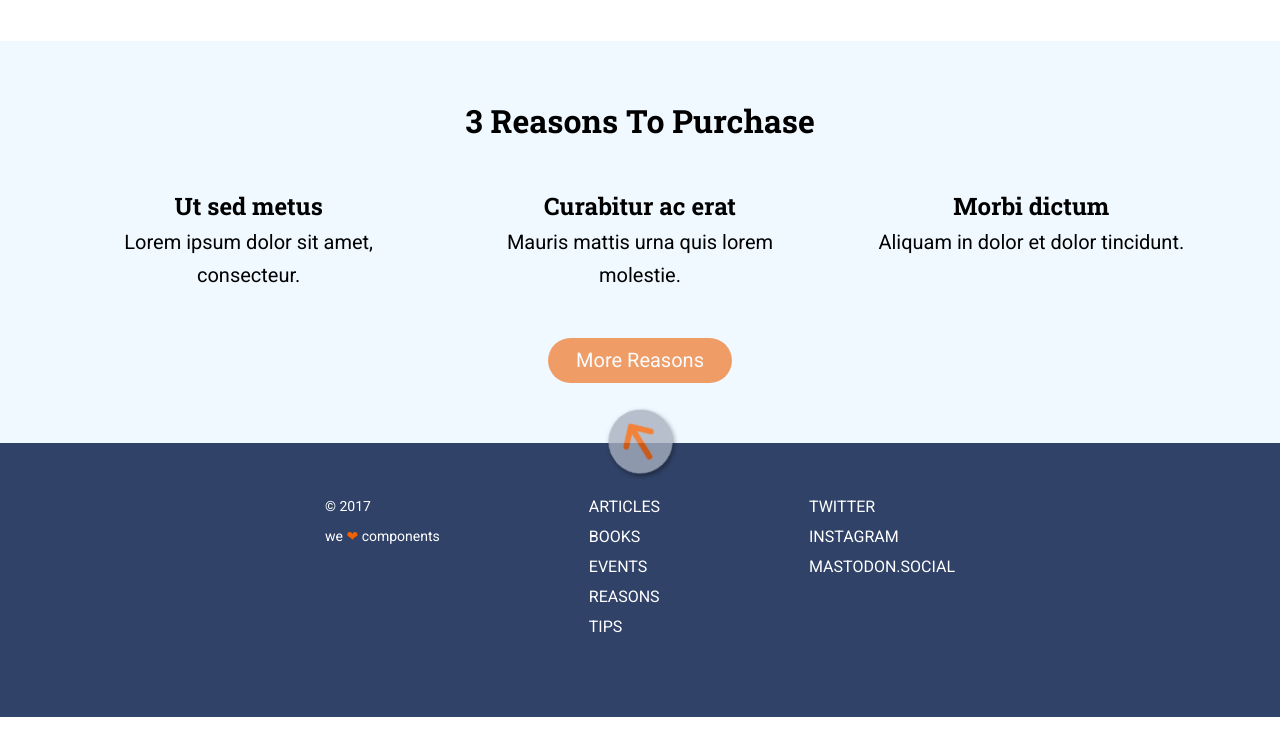
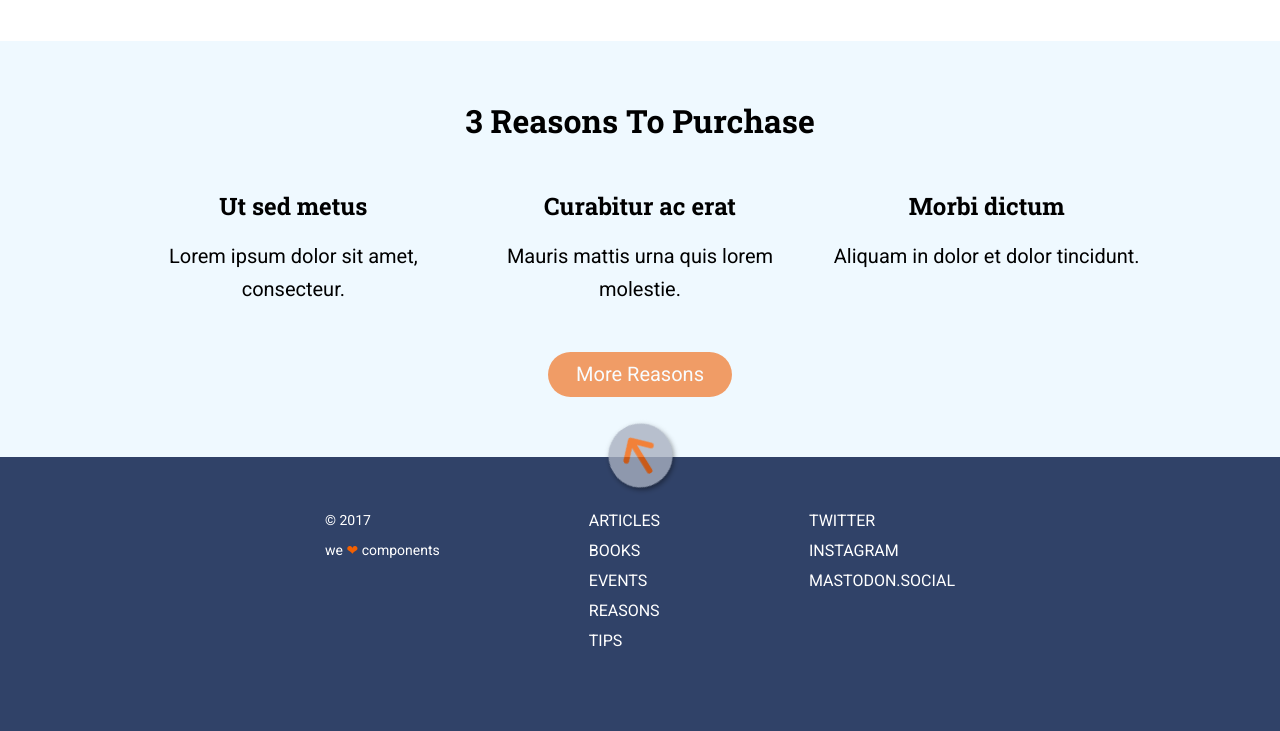
Before and after one commit to Adalab/modulo-1-evaluacion-final-margamb, a website: page src/html/index.html in a window 1280 px wide. Shown: the part 1095-1826 px from the top of the page. Drawn offline with nearby package versions, Linux system fonts and the light colour scheme; files that its build step writes are made by us from their sources; files whose address does not match are found by name.

Commit message:
Add grid to section main

```diff
--- a/src/html/partials/main.html
+++ b/src/html/partials/main.html
@@ -12,21 +12,21 @@
   <section class="main__two" id="reason__link">
     <h3 class="main__two--title">3 Reasons To Purchase</h3>
     <div class="main__two--articles">
-      <article class="main__two--articles--single">
+      <article class="main__two--articles--one">
         <h2 class="main__two--articles--single--title">Ut sed metus</h2>
         <p class="main__two--articles--single--text">
           Lorem ipsum dolor sit amet, consecteur.
         </p>
       </article>
 
-      <article class="main__two--articles--single">
+      <article class="main__two--articles--two">
         <h2 class="main__two--articles--single--title">Curabitur ac erat</h2>
         <p class="main__two--articles--single--text">
           Mauris mattis urna quis lorem molestie.
         </p>
       </article>
 
-      <article class="main__two--articles--single">
+      <article class="main__two--articles--three">
         <h2 class="main__two--articles--single--title">Morbi dictum</h2>
         <p class="main__two--articles--single--text">
           Aliquam in dolor et dolor tincidunt.
--- a/src/scss/layout/_main.scss
+++ b/src/scss/layout/_main.scss
@@ -105,11 +105,18 @@
 }
 
 .main__two--articles {
-  // width: 184px;
-  display: flex;
-  flex-direction: column;
-  align-items: center;
-  text-align: center;
+  display: grid;
+  grid-template-columns: 1fr;
+  grid-template-rows: repeat(3, 1fr);
+  row-gap: 45px;
+  width: 184px;
+  margin: auto auto 45px auto;
+
+  // background-color: red;
+  // display: flex;
+  // flex-direction: column;
+  // align-items: center;
+  // text-align: center;
   // margin-left: 70px;
   // margin-right: 70px;
 }
@@ -139,10 +146,24 @@
   color: #000000;
 }
 
-.main__two--articles--single {
-  margin-bottom: 45px;
-  width: 184px;
-}
+// .main__two--articles--one {
+//   grid-template-columns: 1;
+//   grid-template-rows: 1/2;
+//   margin: auto;
+// }
+
+// .main__two--articles--two {
+//   grid-template-columns: 1;
+//   grid-template-rows: 2/3;
+//   margin: auto;
+// }
+
+// .main__two--articles--three {
+//   grid-template-columns: 1;
+//   grid-template-rows: 3/4;
+//   // margin: auto;
+// }
+
 .main__two--articles--single--text {
   font-family: 'Roboto', sans-serif;
   font-size: 18px;
@@ -161,7 +182,6 @@
   border-radius: 22.5px;
   background-color: #f26002;
   text-decoration: none;
-  color: #ffffff;
   display: flex;
   align-items: center;
   justify-content: center;
@@ -187,23 +207,20 @@
 
 @media all and (min-width: 768px) {
   .main__two--articles {
-    display: flex;
-    flex-direction: row;
-    justify-content: space-around;
-    align-items: flex-start;
-    padding-left: 38px;
-    padding-right: 38px;
+    width: 690px;
+    margin: auto;
+    display: grid;
+    grid-template-columns: repeat(3, 1fr);
+    grid-template-rows: 1fr;
+    column-gap: 30px;
+    margin-bottom: 45px;
   }
 
-  .main__two--articles--single {
-    width: 210px;
-  }
   .main__two--title {
     text-align: center;
-  }
-  .main__two--title {
     font-size: 26px;
   }
+
   .main__two--articles--single--title {
     font-size: 24px;
   }
@@ -216,6 +233,16 @@
 }
 
 @media all and (min-width: 1200px) {
+  .main__two--articles {
+    width: 1010px;
+    align-items: start;
+  }
+
+  .main__two--articles--single--title,
+  .main__two--articles--single--text {
+    align-self: start;
+  }
+
   .main__two {
     padding-top: 60px;
     padding-bottom: 60px;
@@ -223,8 +250,9 @@
   .main__two--title {
     font-size: 32px;
   }
-  .main__two--articles--single {
-    width: 350px;
+
+  .main__two--articles--single--title {
+    padding-bottom: 14px;
   }
   .main__one--go {
     padding: 10px 60.5px 10px 60.5px;
```
